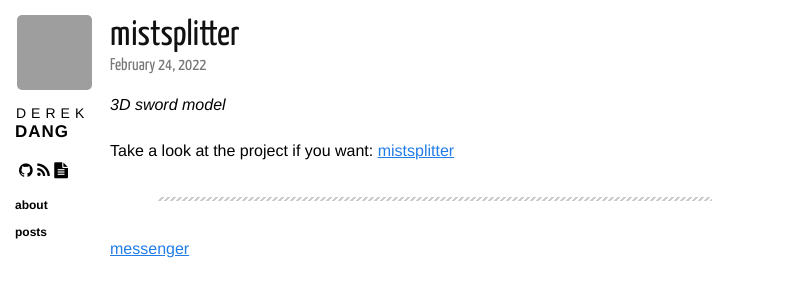
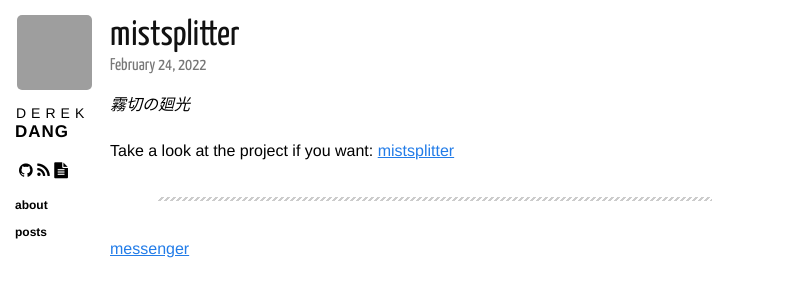
Before and after one commit to dqdang/dqdang.github.io, a Jekyll site: the page built from _posts/2022-02-24-mistsplitter.markdown, in a window 1280 px wide. Shown: the top 286 px of the page, without its empty margins (0-793 px from the left). Built offline with Jekyll 4.4.1, drawn with Linux system fonts in a browser that asks for light colours; nearby versions of some CDN libraries; grey boxes are pictures that could not be loaded.

Commit message:
Change heading

```diff
--- a/_posts/2022-02-24-mistsplitter.markdown
+++ b/_posts/2022-02-24-mistsplitter.markdown
@@ -4,7 +4,7 @@ title: mistsplitter
 category: posts
 ---
 
-*3D sword model*
+*霧切の廻光*
 
 <script type="module" src="https://unpkg.com/@google/model-viewer/dist/model-viewer.min.js"></script>
 
```
